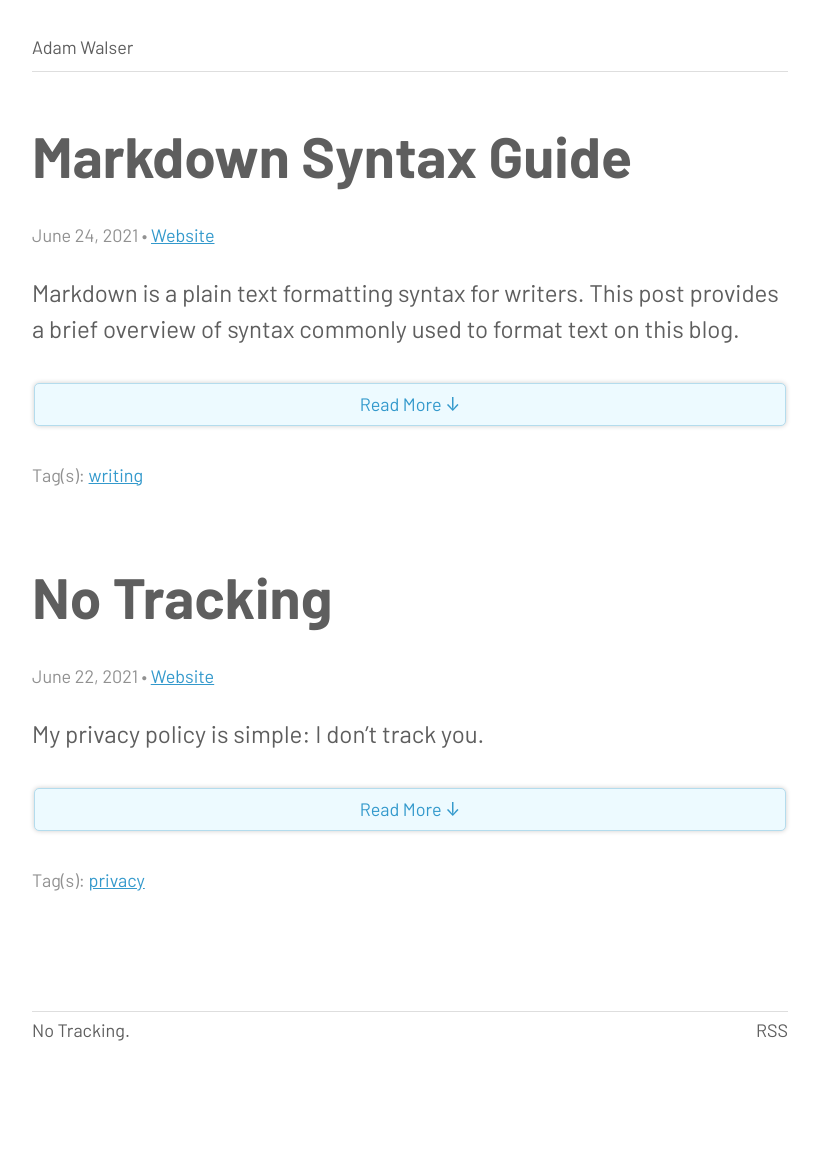
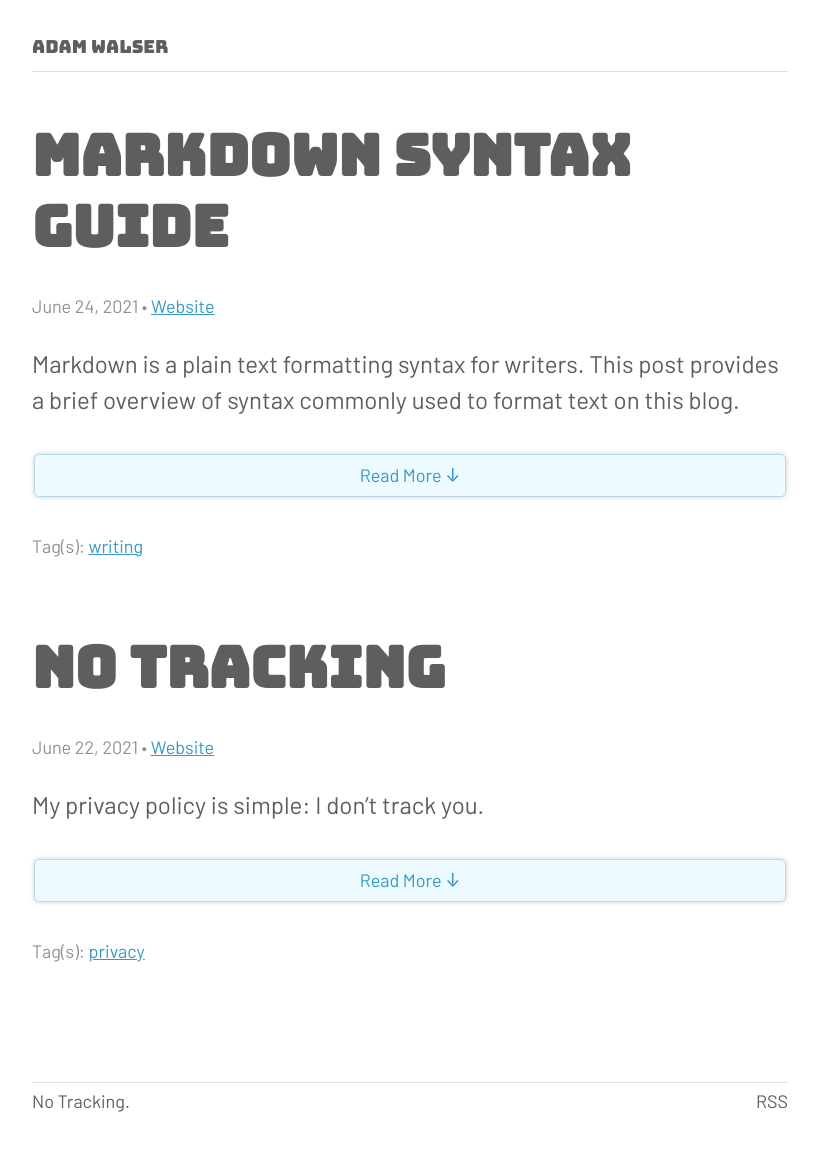
Before and after one commit to ajpwalser/ajpwalser.github.io, a Jekyll site: the page built from index.html, in a window 1280 px wide. Shown: the whole page, without its empty margins (230-1049 px from the left). Built offline with Jekyll 4.4.1, drawn with Linux system fonts in a browser that asks for light colours; the list of posts is cut into pages by our own code; before the commit the page ends 1102 px from its top, so only the background shows below that.

Commit message:
Update style.css

```diff
--- a/css/style.css
+++ b/css/style.css
@@ -35,6 +35,17 @@
        url('../bungee-v6-latin-regular.woff2') format('woff2'), /* Chrome 26+, Opera 23+, Firefox 39+ */
        url('../bungee-v6-latin-regular.woff') format('woff'); /* Chrome 6+, Firefox 3.6+, IE 9+, Safari 5.1+ */
 }
+
+/* Inconsolata v21 */
+@font-face {
+  font-family: 'Inconsolata';
+  font-style: normal;
+  font-weight: 400;
+  src: local(''),
+       url('../inconsolata-v21-latin-regular.woff2') format('woff2'), /* Chrome 26+, Opera 23+, Firefox 39+ */
+       url('../inconsolata-v21-latin-regular.woff') format('woff'); /* Chrome 6+, Firefox 3.6+, IE 9+, Safari 5.1+ */
+}
+
 
 
 /* Colours */
@@ -108,6 +119,7 @@ h1,
 h2,
 h3,
 h4 {
+	font-family: 'Bungee', -apple-system, BlinkMacSystemFont, Segoe UI, Helvetica, Arial, sans-serif, Apple Color Emoji, Segoe UI Emoji, Segoe UI Symbol;
 	font-weight: 700;
 }
 
```
